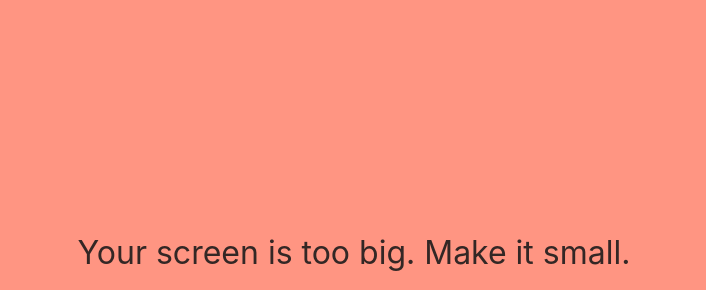
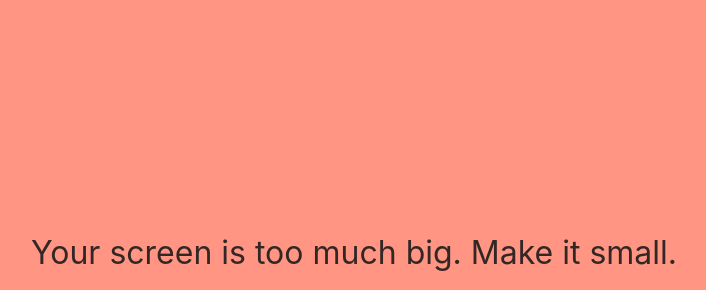
Before and after one commit to makealight/tomatalk, a plain HTML site: page index.html in a window 1280 px wide. Shown: the part 147-437 px from the top of the page, without its empty margins (286-992 px from the left). Drawn offline with Linux system fonts and the light colour scheme.

Commit message:
too plus much

```diff
--- a/index.html
+++ b/index.html
@@ -40,7 +40,7 @@
     </form>
 
     <div id="no-mobile">
-      <span>Your screen is too big. Make it small.</span>
+      <span>Your screen is too much big. Make it small.</span>
     </div>
     <script
       src="https://kit.fontawesome.com/6478f529f2.js"
```
